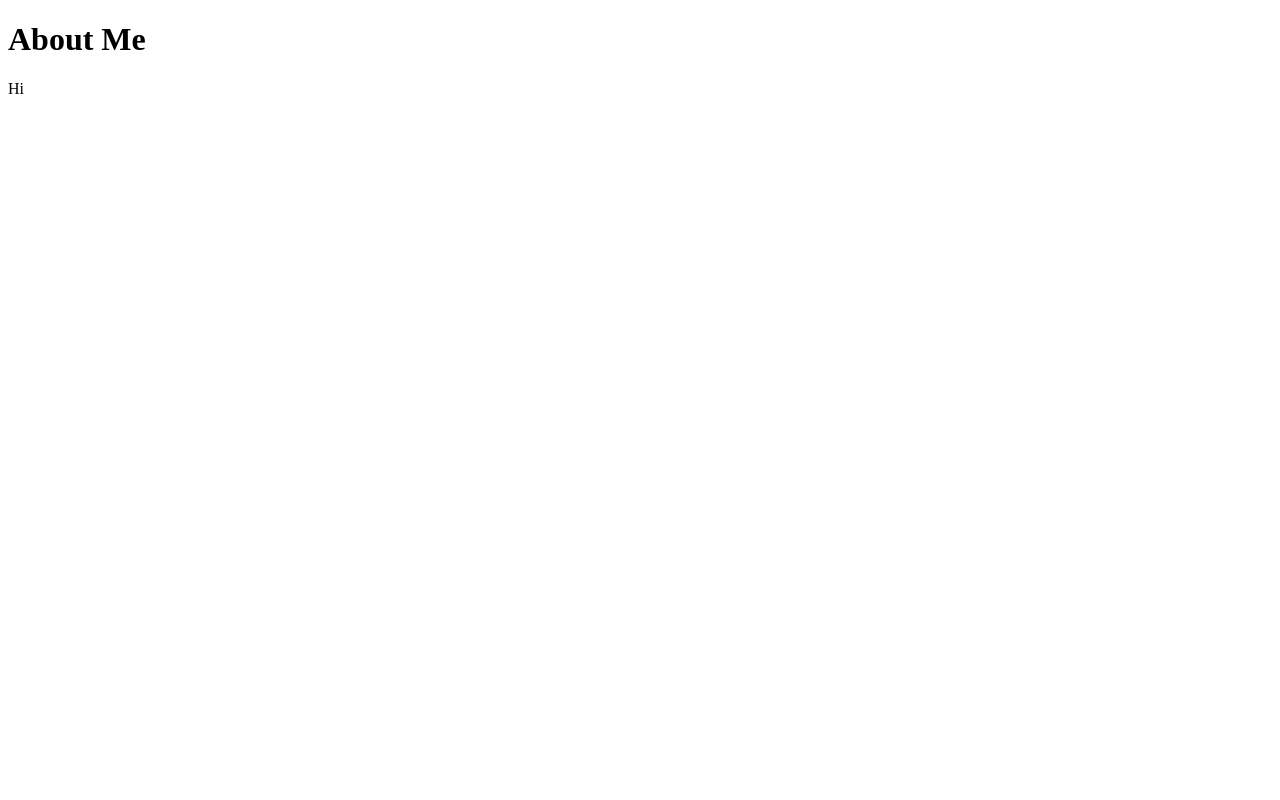
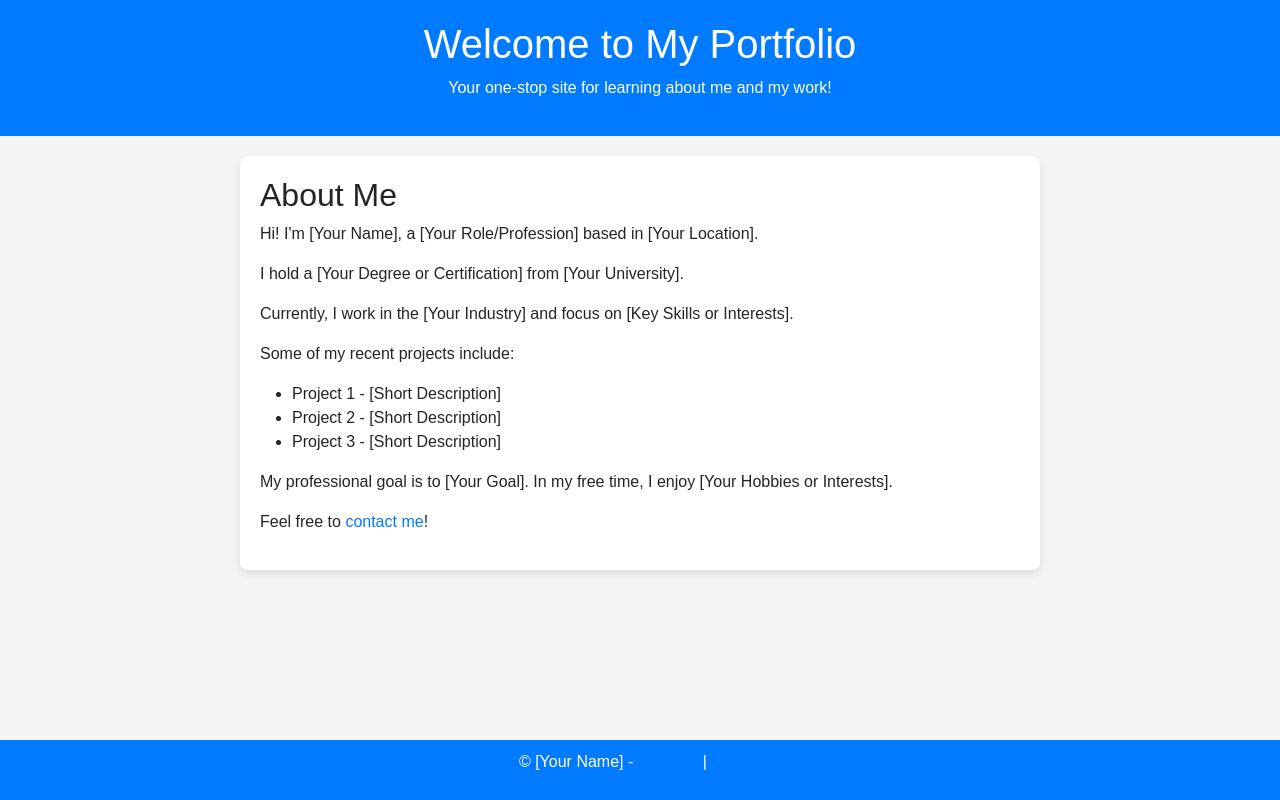
Before and after one commit to Arsene192/html-site, a plain HTML site: page index.html in a window 1280 px wide. Drawn offline with nearby package versions, Linux system fonts and the light colour scheme.

Commit message:
Update index.html

```diff
--- a/index.html
+++ b/index.html
@@ -3,10 +3,65 @@
 <head>
     <meta charset="UTF-8">
     <meta name="viewport" content="width=device-width, initial-scale=1.0">
-    <title>About Me</title>
+    <title>My Portfolio</title>
+    <link href="https://cdn.jsdelivr.net/npm/bootstrap@5.3.0/dist/css/bootstrap.min.css" rel="stylesheet">
+    <style>
+        body {
+            font-family: Arial, sans-serif;
+            background: #f5f5f5;
+            margin: 0;
+            padding: 0;
+        }
+        .header {
+            background: #007bff;
+            color: white;
+            padding: 20px;
+            text-align: center;
+        }
+        .content {
+            max-width: 800px;
+            margin: 20px auto;
+            background: white;
+            padding: 20px;
+            border-radius: 8px;
+            box-shadow: 0 4px 8px rgba(0, 0, 0, 0.1);
+        }
+        .footer {
+            text-align: center;
+            padding: 10px;
+            background: #007bff;
+            color: white;
+            position: fixed;
+            bottom: 0;
+            width: 100%;
+        }
+        a {
+            color: #007bff;
+            text-decoration: none;
+        }
+    </style>
 </head>
 <body>
-    <h1>About Me</h1>
-    <p> Hi </p>
+    <div class="header">
+        <h1>Welcome to My Portfolio</h1>
+        <p>Your one-stop site for learning about me and my work!</p>
+    </div>
+    <div class="content">
+        <h2>About Me</h2>
+        <p>Hi! I'm [Your Name], a [Your Role/Profession] based in [Your Location].</p>
+        <p>I hold a [Your Degree or Certification] from [Your University].</p>
+        <p>Currently, I work in the [Your Industry] and focus on [Key Skills or Interests].</p>
+        <p>Some of my recent projects include:</p>
+        <ul>
+            <li>Project 1 - [Short Description]</li>
+            <li>Project 2 - [Short Description]</li>
+            <li>Project 3 - [Short Description]</li>
+        </ul>
+        <p>My professional goal is to [Your Goal]. In my free time, I enjoy [Your Hobbies or Interests].</p>
+        <p>Feel free to <a href="mailto:your-email@example.com">contact me</a>!</p>
+    </div>
+    <div class="footer">
+        <p>© [Your Name] - <a href="#">LinkedIn</a> | <a href="#">GitHub</a></p>
+    </div>
 </body>
 </html>
```
